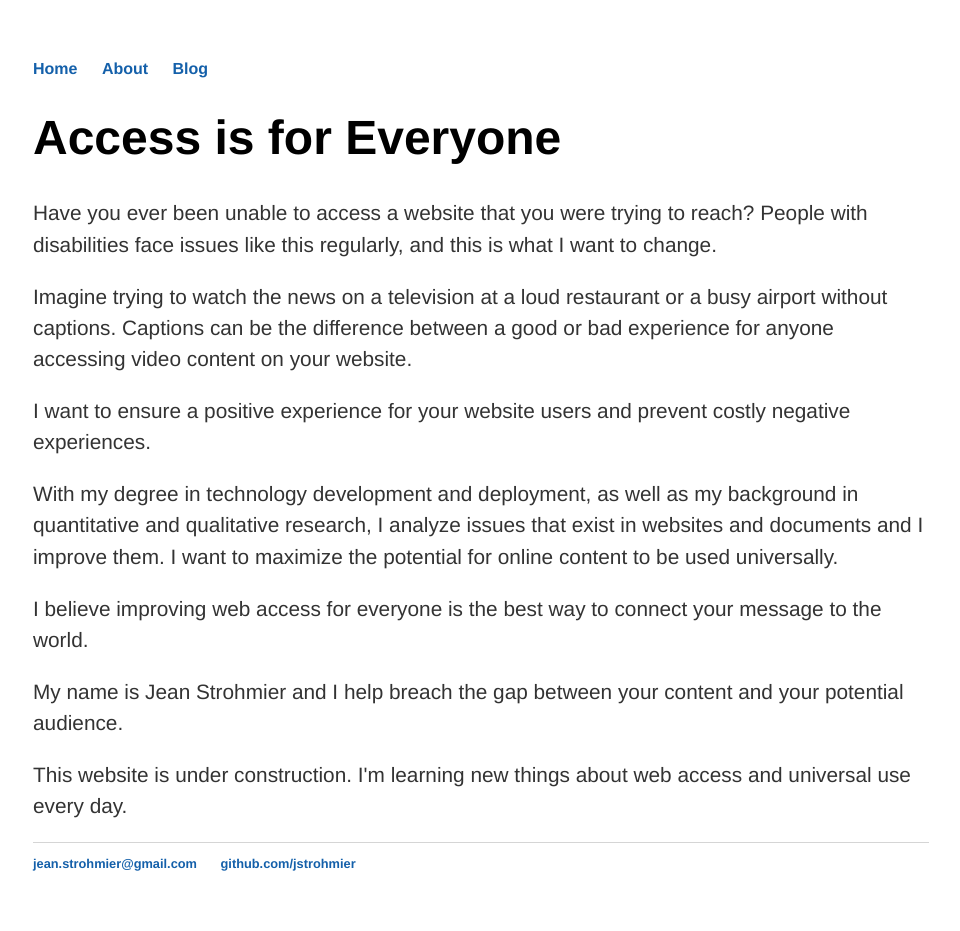
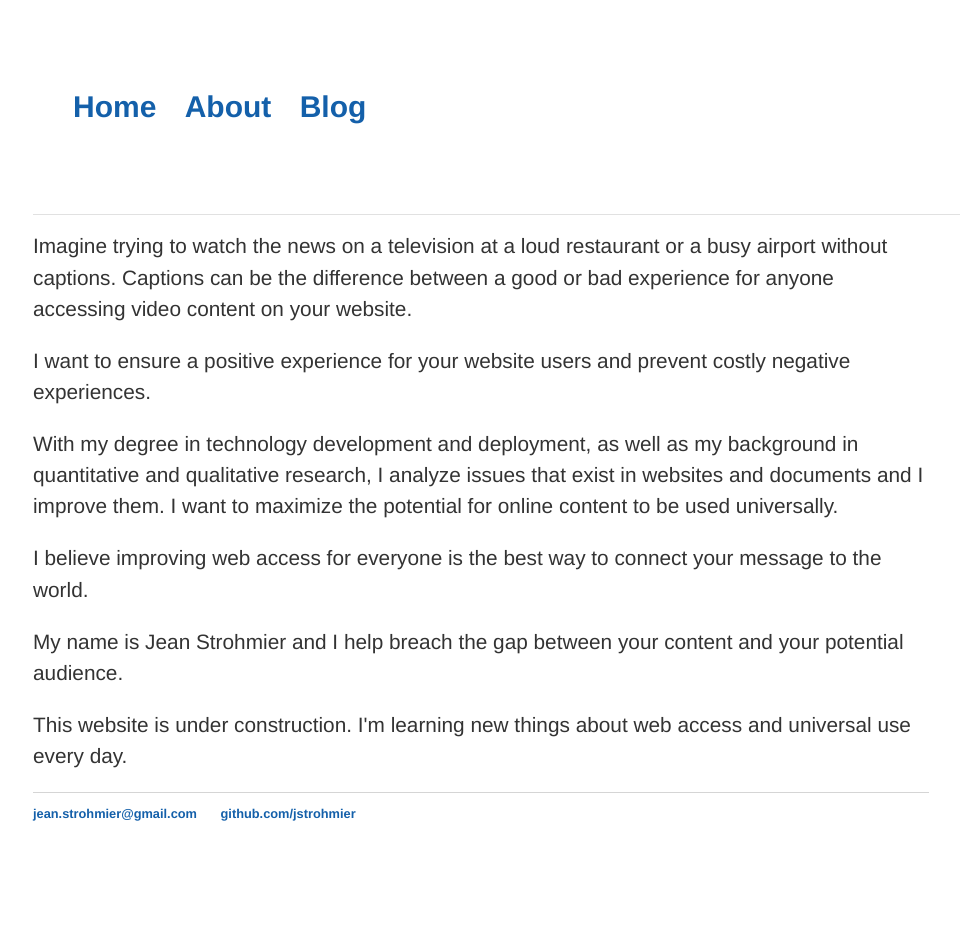
Before and after one commit to JStrohmier/jstrohmier.github.io, a Jekyll site: the page built from index.html, in a window 1280 px wide. Shown: the whole page, without its empty margins (159-1119 px from the left). Built offline with Jekyll 4.4.1, drawn with Linux system fonts in a browser that asks for light colours; after the commit the page ends 900 px from its top, so only the background shows below that.

Commit message:
Update main.css

```diff
--- a/css/main.css
+++ b/css/main.css
@@ -1,5 +1,24 @@
 body {
     margin: 60px auto;width: 70%; font-family:'Helvetica', 'Arial', 'Sans-Serif';}
+header {
+  width: 100%;
+  padding: 60px 0;
+  background: #fff;
+  border-bottom: 1px solid #e1e1e1;
+  /* animation magic */
+  transition: all 0.4s ease-in-out;
+  -webkit-transition: all 0.4s ease-in-out;
+  -moz-transition: all 0.4s ease-in-out;
+  z-index: 9999;
+  top: 0;
+  position: fixed;
+}
+
+header nav {
+  font-size: 30px;
+  text-indent: 40px;
+  font-weight: bold;
+}
 nav ul, footer ul {
     padding: 0px; list-style: none; font-weight: bold;}
 nav ul li, footer ul li {
```
